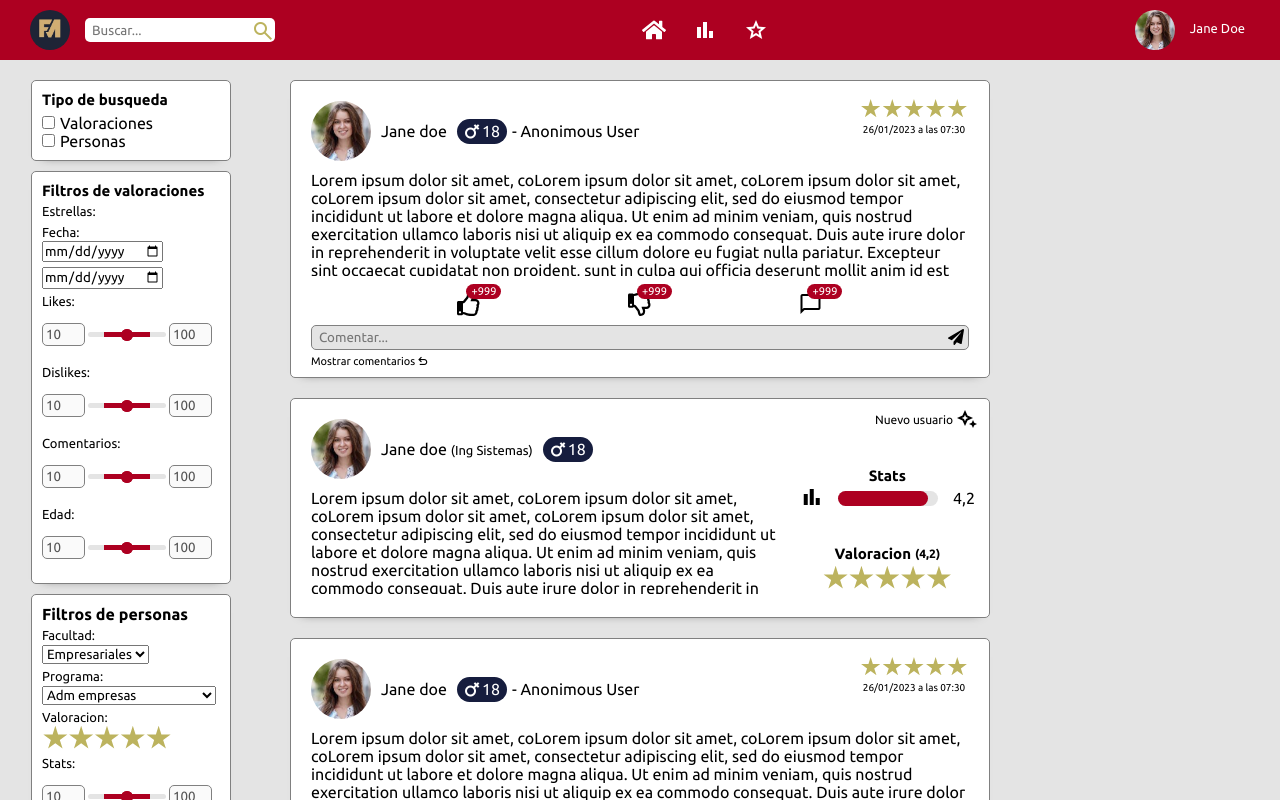
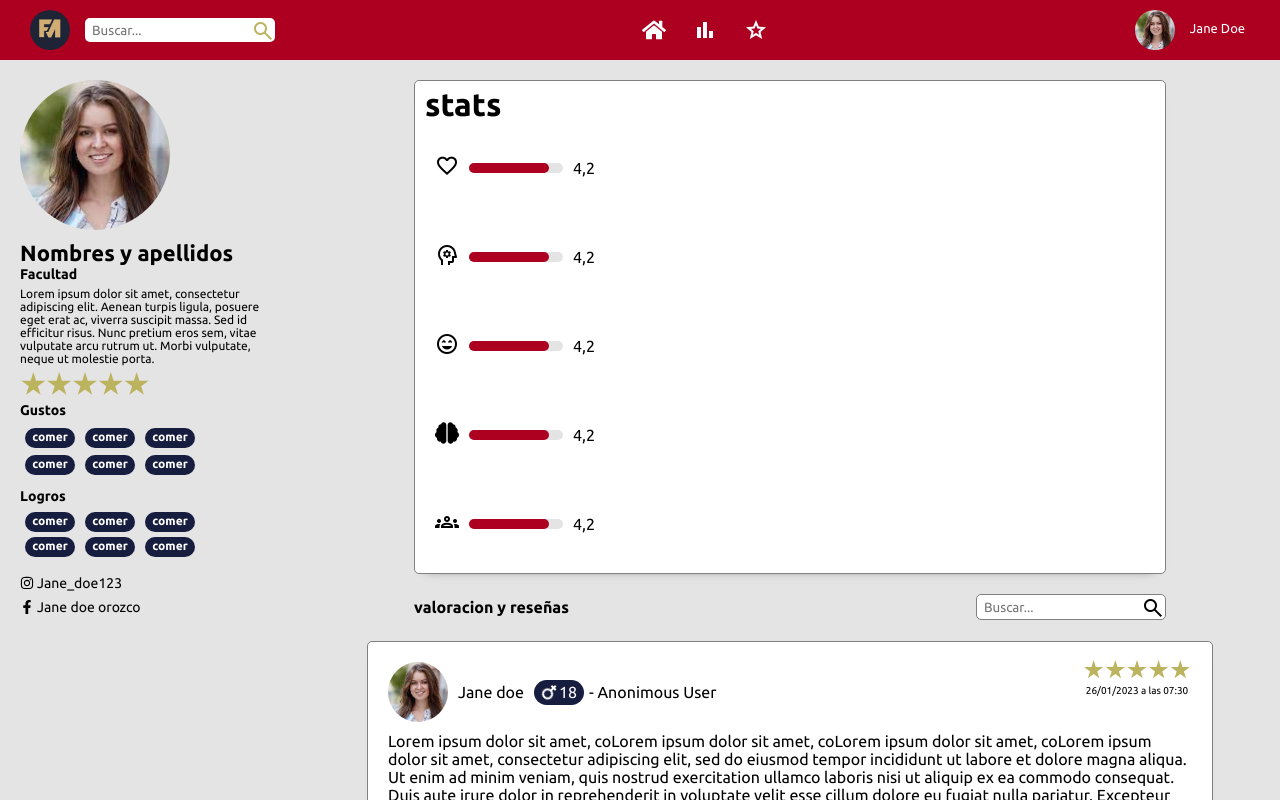
Before and after one commit to victor291201/funimag, a React (Create React App) app: page / in a window 1280 px wide. Shown: the top 800 px of the page. Built offline with nearby package versions, Linux system fonts and the light colour scheme.

Commit message:
full social networks

```diff
--- a/src/App.js
+++ b/src/App.js
@@ -8,7 +8,7 @@ import './styles/BaseStyles/styles.css';
 
 function App() {
   return (
-    <Inicio/>
+    <Profile/>
   );
 }
 
--- a/src/pages/Profile.js
+++ b/src/pages/Profile.js
@@ -76,8 +76,8 @@ class Profile extends Component{
                         </div>
                     </div>
                     <div className='Prsocial'>
-                        <FaInstagram/><p>Jane_doe123</p>
-                        <FaFacebookF/><p>Jane doe orozco</p>
+                        <p><div><FaInstagram/></div>Jane_doe123</p>
+                        <p><div><FaFacebookF/></div>Jane doe orozco</p>
                     </div>
                 </div>
                 <div className='Prstats'>
--- a/src/styles/BaseStyles/styles.css
+++ b/src/styles/BaseStyles/styles.css
@@ -26,7 +26,7 @@ body{
     height: 100%;
 }
 
-*::-webkit-scrollbar {
+* :not(body)::-webkit-scrollbar{
     -webkit-appearance: none;
 }
 *::-webkit-scrollbar-button:increment,*::-webkit-scrollbar-button {
@@ -36,6 +36,7 @@ body{
    width: 10px;
    background-color: var(--color2);
    border-radius: 10px;
+   width: 6px;
 }
 *::-webkit-scrollbar-thumb {
     background-color: #797979;
--- a/src/styles/Card1/styles.css
+++ b/src/styles/Card1/styles.css
@@ -80,7 +80,7 @@
     opacity: 1;
 }
 .card1-points-ofstat{
-    height: 15px;
+    height: 8px;
     width: 100px;
     background-color: var(--color2);
     border-radius: 10px;
@@ -89,7 +89,7 @@
     margin: 0px 10px;
 }
 .card1-points{
-    height: 15px;
+    height: 8px;
     width: 90px;
     background-color: var(--color3);
     border-radius: 10px;
--- a/src/styles/DoubleRange/styles.css
+++ b/src/styles/DoubleRange/styles.css
@@ -39,7 +39,7 @@
 .DRrange-max, .DRrange-min{
     position: absolute;
     width: 101%;
-    top: -3.5px;
+    top: -3px;
     -webkit-appearance:none;
     pointer-events: none;
     background: none;
@@ -48,8 +48,8 @@
 .DRrange-max::-webkit-slider-thumb, .DRrange-min::-webkit-slider-thumb{
     pointer-events: auto;
     -webkit-appearance: none;
-    width: 12px;
-    height: 12px;
+    width: 11px;
+    height: 11px;
     border-radius: 50%;
     background-color: var(--color3);
 }
--- a/src/styles/Profile/styles.css
+++ b/src/styles/Profile/styles.css
@@ -150,9 +150,21 @@
 }
 .Prsocial{
     font-size: 14px;
+    margin-top: 10px;
 }
 .Prsocial p{
-    margin-bottom: 5px;
+    margin-bottom:7px;
+    cursor: pointer;
+}
+.Prsocial p:hover{
+    text-decoration: underline;
+}
+.Prsocial p div{
+    position: relative;
+    top: 1.5px;
+    width: 17px;
+    display: inline-block;
+
 }
 .Prstats-container{
     background-color: var(--color4);
@@ -236,7 +248,7 @@
     opacity: 1;
 }
 .Prpoints-ofstat{
-    height: 15px;
+    height: 10px;
     width: 150px;
     background-color: var(--color2);
     border-radius: 10px;
@@ -245,7 +257,7 @@
     margin: 0px 10px;
 }
 .Prpoints{
-    height: 15px;
+    height: 10px;
     width: 80px;
     background-color: var(--color3);
     border-radius: 10px;
```
